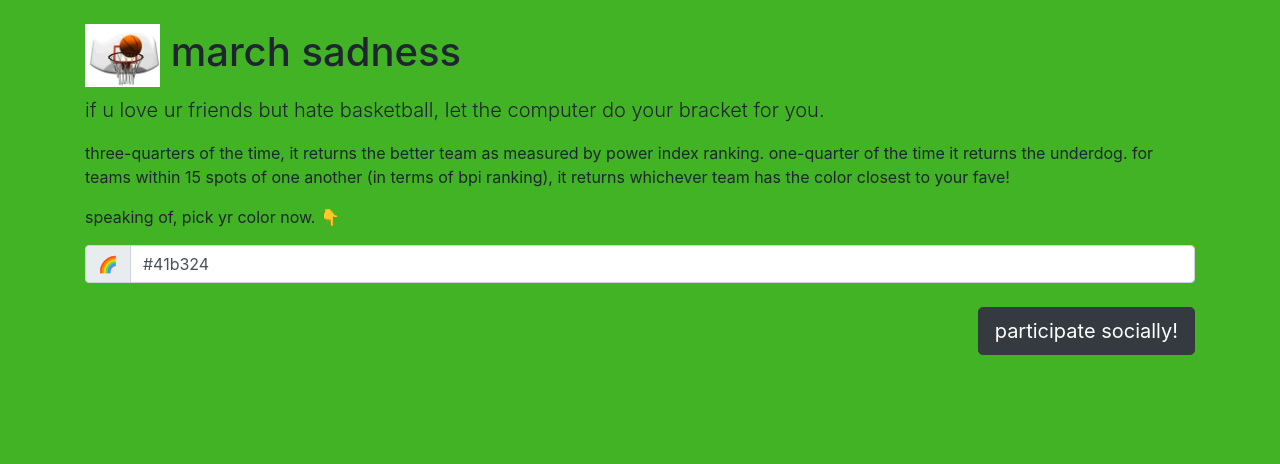
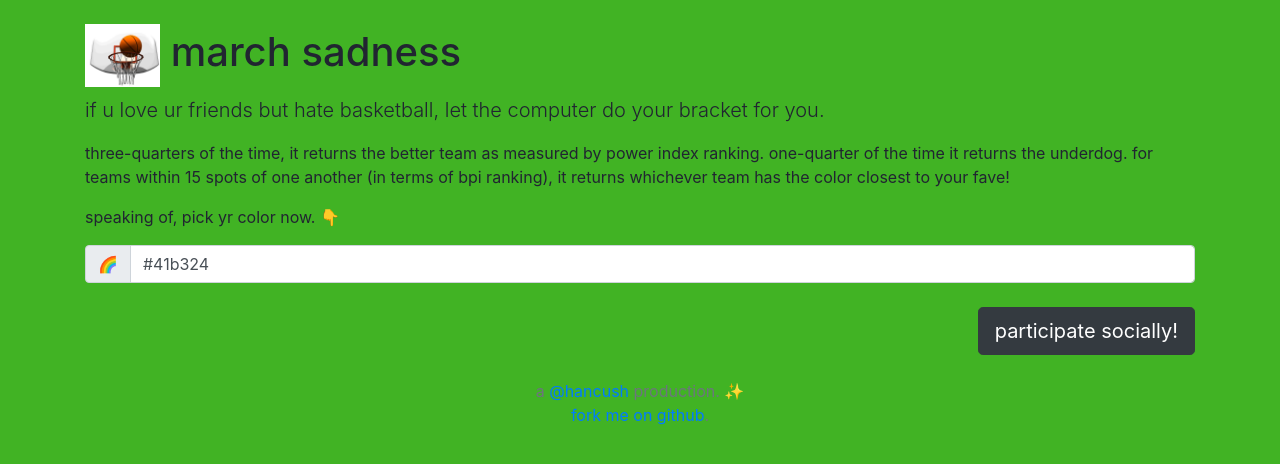
Before and after one commit to hancush/march-sadness, a Jekyll site: the page built from index.html, in a window 1280 px wide. Shown: the top 464 px of the page. Built offline with Jekyll 4.4.1, drawn with Linux system fonts in a browser that asks for light colours.

Commit message:
credit MYSELF

```diff
--- a/index.html
+++ b/index.html
@@ -100,3 +100,8 @@ custom_js:
   </div>
 
 </div>
+
+<div class="footer text-center text-muted">
+  a <a href="https://twitter.com/hancush">@hancush</a> production. ✨<br />
+  <a href="https://github.com/hancush/march-sadness">fork me on github</a>.
+</div>
```
